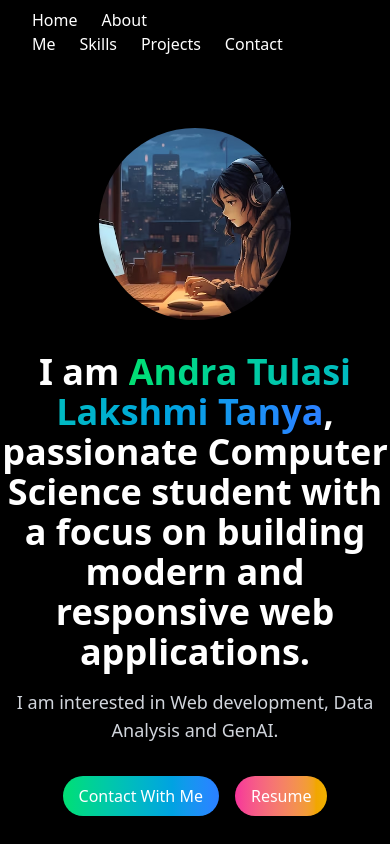
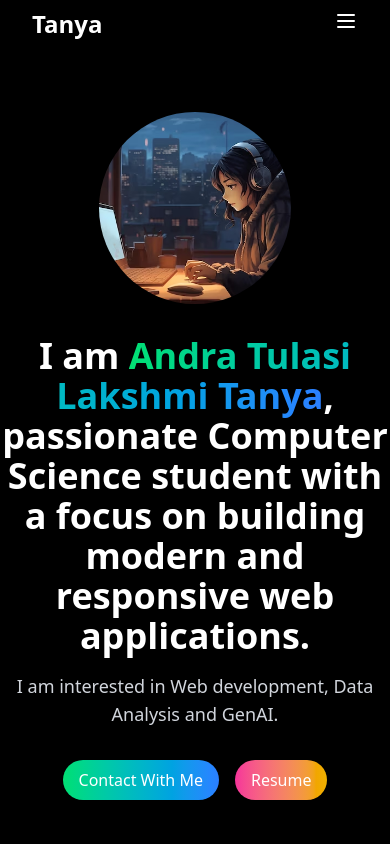
Before and after one commit to TanyaCoder-27/Tanya-Coder-Portfolio, a React (Vite) app: page / in a window 390 px wide. Shown: the top 844 px of the page. Built offline with nearby package versions, Linux system fonts and the light colour scheme; the HTML template or start-up script is replaced by a standard one.

Commit message:
Update Navbar.jsx

```diff
--- a/src/components/Navbar.jsx
+++ b/src/components/Navbar.jsx
@@ -1,22 +1,53 @@
 import PropTypes from 'prop-types';
+import { useEffect, useState } from 'react';
 
 const Navbar = ({ contactRef }) => {
+  const [isMenuOpen, setIsMenuOpen] = useState(false);
+
   const scrollToContact = () => {
     contactRef.current.scrollIntoView({ behavior: 'smooth' });
   };
 
+  useEffect(() => {
+    const handleMenuToggle = () => {
+      setIsMenuOpen(!isMenuOpen);
+    };
+
+    const menuButton = document.getElementById('menu-button');
+    menuButton.addEventListener('click', handleMenuToggle);
+
+    return () => {
+      menuButton.removeEventListener('click', handleMenuToggle);
+    };
+  }, [isMenuOpen]);
+
   return (
     <nav className='bg-black text-white px-8 md:px-16 lg:px-24'>
-      <div className='container py-2 flex justify-center md:justify-between items-center'>
-        <div className='text-2xl font-bold hidden md:inline'>Tanya</div>
-        <div className='space-x-6'>
+      <div className='container py-2 flex justify-between items-center'>
+        <div className='text-2xl font-bold'>Tanya</div>
+        <div className='space-x-6 hidden sm:flex'>
           <a href="#home" className='hover:text-gray-400'>Home</a>
           <a href="#about" className='hover:text-gray-400'>About Me</a>
           <a href="#service" className='hover:text-gray-400'>Skills</a>
           <a href="#project" className='hover:text-gray-400'>Projects</a>
           <a href="#contact" className='hover:text-gray-400'>Contact</a>
         </div>
-        <button onClick={scrollToContact} className='bg-gradient-to-r from-green-400 to-blue-500 text-white hidden md:inline transform transition-transform duration-300 hover:scale-105 px-4 py-2 rounded-full'>Connect Me</button>
+        <button onClick={scrollToContact} className='bg-gradient-to-r from-green-400 to-blue-500 text-white transform transition-transform duration-300 hover:scale-105 px-4 py-2 rounded-full hidden sm:inline'>Connect Me</button>
+        <div className='block sm:hidden'>
+          <button className='text-white' id='menu-button'>
+            <svg className='w-6 h-6' fill='none' stroke='currentColor' viewBox='0 0 24 24' xmlns='http://www.w3.org/2000/svg'>
+              <path strokeLinecap='round' strokeLinejoin='round' strokeWidth='2' d='M4 6h16M4 12h16M4 18h16'></path>
+            </svg>
+          </button>
+        </div>
+      </div>
+      <div id='menu' className={`${isMenuOpen ? 'block' : 'hidden'} sm:hidden`}>
+        <a href="#home" className='block px-4 py-2 hover:bg-gray-700'>Home</a>
+        <a href="#about" className='block px-4 py-2 hover:bg-gray-700'>About Me</a>
+        <a href="#service" className='block px-4 py-2 hover:bg-gray-700'>Skills</a>
+        <a href="#project" className='block px-4 py-2 hover:bg-gray-700'>Projects</a>
+        <a href="#contact" className='block px-4 py-2 hover:bg-gray-700'>Contact</a>
+        <button onClick={scrollToContact} className='bg-gradient-to-r from-green-400 to-blue-500 text-white transform transition-transform duration-300 hover:scale-105 px-4 py-2 rounded-full w-full'>Connect</button>
       </div>
     </nav>
   );
```
